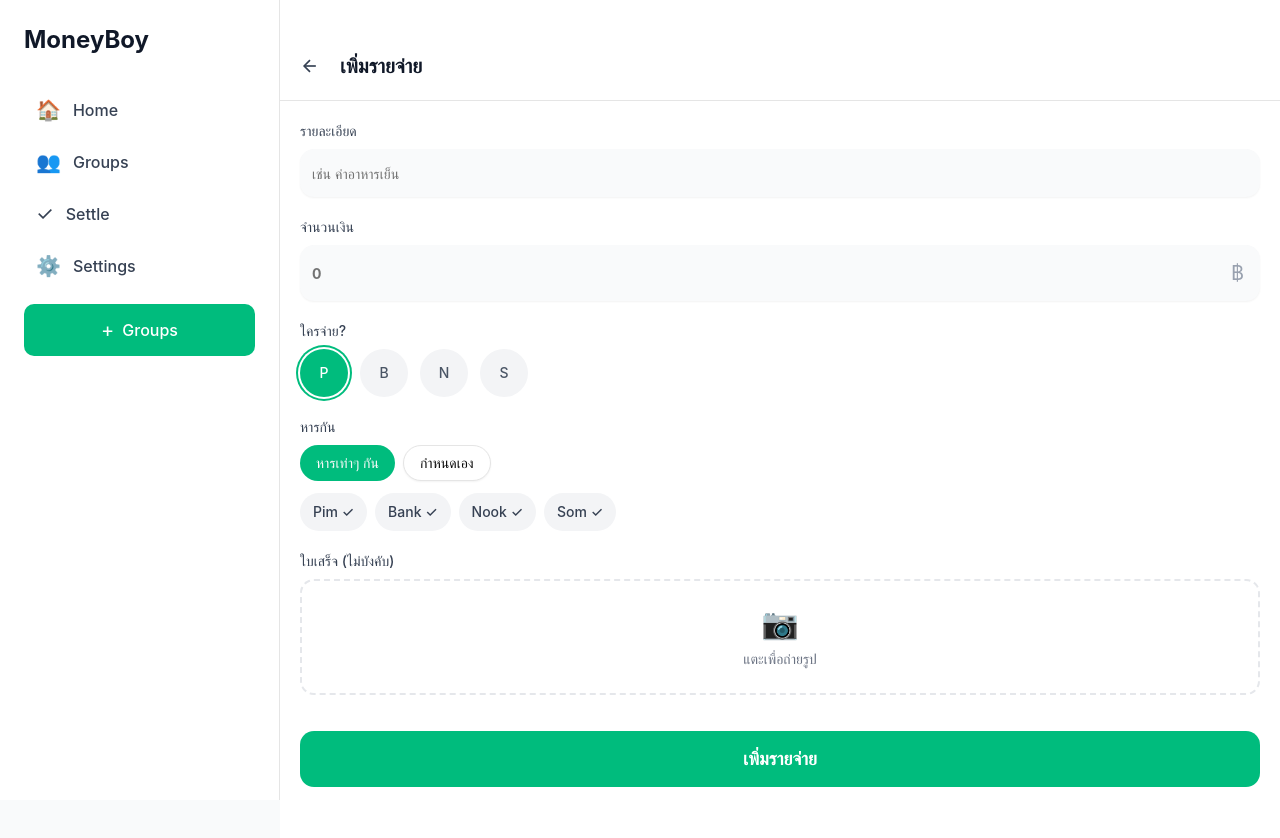
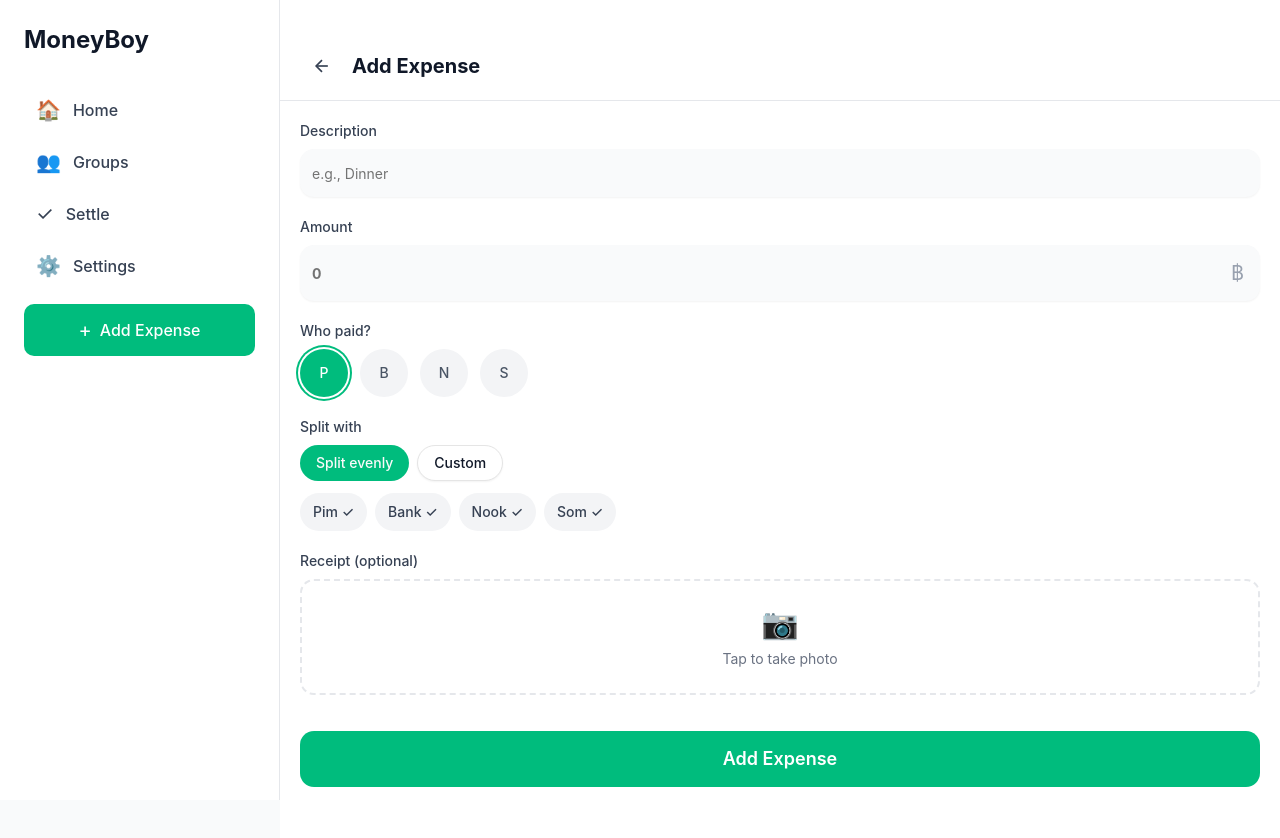
Before and after one commit to PhooChakrit/moneyBoys, a Next.js app: page /en/add-expense in a window 1280 px wide. Shown: the top 838 px of the page. Built offline with nearby package versions, Linux system fonts and the light colour scheme.

Commit message:
feat: implement dark mode with theme switching and updated UI styles across components.

```diff
--- a/app/[locale]/layout.tsx
+++ b/app/[locale]/layout.tsx
@@ -3,6 +3,7 @@ import { getMessages, getTranslations } from "next-intl/server";
 import type { Metadata } from "next";
 import "../globals.css";
 import { BottomNav } from "@/components/layout/BottomNav";
+import { ThemeProvider } from "@/components/theme-provider";
 import { notFound } from "next/navigation";
 import { routing } from "@/i18n/routing";
 
@@ -30,14 +31,15 @@ export default async function LocaleLayout({
   const messages = await getMessages();
 
   return (
-    <html lang={locale}>
-      <body className="antialiased">
+    <html lang={locale} suppressHydrationWarning>
+      <body className="antialiased bg-white dark:bg-gray-900 text-gray-900 dark:text-gray-100">
+        <ThemeProvider attribute="class" defaultTheme="light" enableSystem>
           <NextIntlClientProvider messages={messages}>
             {/* Responsive container */}
-          <div className="min-h-screen bg-gray-50">
+            <div className="min-h-screen bg-gray-50 dark:bg-gray-900">
               {/* Desktop sidebar nav - hidden on mobile/tablet */}
-            <aside className="hidden lg:block fixed left-0 top-0 h-screen w-[280px] border-r bg-white p-6 z-10">
-              <h1 className="mb-8 text-2xl font-bold text-gray-900">
+              <aside className="hidden lg:block fixed left-0 top-0 h-screen w-[280px] border-r border-gray-200 dark:border-gray-700 bg-white dark:bg-gray-800 p-6 z-10">
+                <h1 className="mb-8 text-2xl font-bold text-gray-900 dark:text-white">
                   MoneyBoy
                 </h1>
                 <nav className="space-y-2">
@@ -46,7 +48,7 @@ export default async function LocaleLayout({
               </aside>
 
               {/* Main content area */}
-            <main className="min-h-screen bg-white lg:bg-gray-50 lg:ml-[280px]">
+              <main className="min-h-screen bg-white dark:bg-gray-900 lg:bg-gray-50 lg:dark:bg-gray-900 lg:ml-[280px]">
                 {children}
               </main>
 
@@ -56,6 +58,7 @@ export default async function LocaleLayout({
               </div>
             </div>
           </NextIntlClientProvider>
+        </ThemeProvider>
       </body>
     </html>
   );
@@ -78,7 +81,7 @@ async function SidebarNav({ locale }: { locale: string }) {
         <a
           key={item.href}
           href={item.href}
-          className="flex items-center gap-3 rounded-lg px-3 py-2 text-gray-700 hover:bg-gray-100 transition-colors"
+          className="flex items-center gap-3 rounded-lg px-3 py-2 text-gray-700 dark:text-gray-300 hover:bg-gray-100 dark:hover:bg-gray-700 transition-colors"
         >
           <span className="text-xl">{item.icon}</span>
           <span className="font-medium">{item.label}</span>
@@ -89,7 +92,7 @@ async function SidebarNav({ locale }: { locale: string }) {
         className="mt-4 flex items-center justify-center gap-2 rounded-lg bg-emerald-500 px-3 py-3 text-white hover:bg-emerald-600 transition-colors"
       >
         <span className="text-xl">+</span>
-        <span className="font-medium">{t("groups")}</span>
+        <span className="font-medium">{t("addExpense")}</span>
       </a>
     </>
   );
--- /dev/null
+++ b/components/theme-provider.tsx
@@ -0,0 +1,8 @@
+"use client";
+
+import { ThemeProvider as NextThemesProvider } from "next-themes";
+import { type ThemeProviderProps } from "next-themes";
+
+export function ThemeProvider({ children, ...props }: ThemeProviderProps) {
+  return <NextThemesProvider {...props}>{children}</NextThemesProvider>;
+}
--- a/features/expense/components/AddExpenseScreen.tsx
+++ b/features/expense/components/AddExpenseScreen.tsx
@@ -1,43 +1,54 @@
 "use client";
 
 import Link from "next/link";
+import { useParams } from "next/navigation";
+import { useTranslations } from "next-intl";
 import { Button } from "@/components/ui/button";
 import { Input } from "@/components/ui/input";
 import { Badge } from "@/components/ui/badge";
 import { ArrowLeftIcon } from "@/components/icons";
 
 export function AddExpenseScreen() {
+  const t = useTranslations("addExpense");
+  const params = useParams();
+  const locale = params.locale as string;
+
   return (
-    <div className="min-h-screen bg-white pb-24">
+    <div className="min-h-screen bg-white dark:bg-gray-900 pb-24">
       {/* Header */}
-      <div className="px-5 pt-12 pb-4 border-b">
+      <div className="px-5 lg:px-8 pt-8 lg:pt-12 pb-4 border-b border-gray-200 dark:border-gray-700">
         <div className="flex items-center gap-3">
-          <Link href="/" className="p-2 -ml-2 rounded-full hover:bg-gray-100">
-            <ArrowLeftIcon className="w-5 h-5 text-gray-700" />
+          <Link
+            href={`/${locale}`}
+            className="p-2 -ml-2 rounded-full hover:bg-gray-100 dark:hover:bg-gray-800"
+          >
+            <ArrowLeftIcon className="w-5 h-5 text-gray-700 dark:text-gray-300" />
           </Link>
-          <h1 className="text-xl font-bold text-gray-900">เพิ่มรายจ่าย</h1>
+          <h1 className="text-xl font-bold text-gray-900 dark:text-white">
+            {t("title")}
+          </h1>
         </div>
       </div>
 
       <div className="p-5 space-y-5">
         <div>
-          <label className="text-sm font-medium text-gray-700 mb-2 block">
-            รายละเอียด
+          <label className="text-sm font-medium text-gray-700 dark:text-gray-300 mb-2 block">
+            {t("description")}
           </label>
           <Input
-            placeholder="เช่น ค่าอาหารเย็น"
-            className="h-12 rounded-xl bg-gray-50 border-0"
+            placeholder={t("descriptionPlaceholder")}
+            className="h-12 rounded-xl bg-gray-50 dark:bg-gray-800 border-0 dark:text-white dark:placeholder:text-gray-500"
           />
         </div>
 
         <div>
-          <label className="text-sm font-medium text-gray-700 mb-2 block">
-            จำนวนเงิน
+          <label className="text-sm font-medium text-gray-700 dark:text-gray-300 mb-2 block">
+            {t("amount")}
           </label>
           <div className="relative">
             <Input
               placeholder="0"
-              className="h-14 rounded-xl bg-gray-50 border-0 text-2xl font-bold pr-12"
+              className="h-14 rounded-xl bg-gray-50 dark:bg-gray-800 border-0 text-2xl font-bold pr-12 dark:text-white"
             />
             <span className="absolute right-4 top-1/2 -translate-y-1/2 text-gray-400 text-xl">
               ฿
@@ -46,8 +57,8 @@ export function AddExpenseScreen() {
         </div>
 
         <div>
-          <label className="text-sm font-medium text-gray-700 mb-2 block">
-            ใครจ่าย?
+          <label className="text-sm font-medium text-gray-700 dark:text-gray-300 mb-2 block">
+            {t("paidBy")}
           </label>
           <div className="flex gap-3">
             {["P", "B", "N", "S"].map((a, i) => (
@@ -55,8 +66,8 @@ export function AddExpenseScreen() {
                 key={i}
                 className={`w-12 h-12 rounded-full flex items-center justify-center text-sm font-medium transition-all ${
                   i === 0
-                    ? "bg-emerald-500 text-white ring-2 ring-emerald-500 ring-offset-2"
-                    : "bg-gray-100 text-gray-600 hover:bg-gray-200"
+                    ? "bg-emerald-500 text-white ring-2 ring-emerald-500 ring-offset-2 dark:ring-offset-gray-900"
+                    : "bg-gray-100 dark:bg-gray-700 text-gray-600 dark:text-gray-300 hover:bg-gray-200 dark:hover:bg-gray-600"
                 }`}
               >
                 {a}
@@ -66,18 +77,21 @@ export function AddExpenseScreen() {
         </div>
 
         <div>
-          <label className="text-sm font-medium text-gray-700 mb-2 block">
-            หารกัน
+          <label className="text-sm font-medium text-gray-700 dark:text-gray-300 mb-2 block">
+            {t("splitWith")}
           </label>
           <div className="flex gap-2 mb-3">
             <Button
               variant="default"
               className="rounded-full bg-emerald-500 hover:bg-emerald-600"
             >
-              หารเท่าๆ กัน
+              {t("splitEqually")}
             </Button>
-            <Button variant="outline" className="rounded-full">
-              กำหนดเอง
+            <Button
+              variant="outline"
+              className="rounded-full dark:border-gray-600 dark:text-gray-300 dark:hover:bg-gray-800"
+            >
+              {t("custom")}
             </Button>
           </div>
           <div className="flex gap-2 flex-wrap">
@@ -85,7 +99,7 @@ export function AddExpenseScreen() {
               <Badge
                 key={i}
                 variant="secondary"
-                className="px-3 py-2 text-sm bg-gray-100 text-gray-700 cursor-pointer hover:bg-emerald-100 hover:text-emerald-700"
+                className="px-3 py-2 text-sm bg-gray-100 dark:bg-gray-700 text-gray-700 dark:text-gray-300 cursor-pointer hover:bg-emerald-100 hover:text-emerald-700 dark:hover:bg-emerald-900 dark:hover:text-emerald-300"
               >
                 {name} ✓
               </Badge>
@@ -94,17 +108,19 @@ export function AddExpenseScreen() {
         </div>
 
         <div>
-          <label className="text-sm font-medium text-gray-700 mb-2 block">
-            ใบเสร็จ (ไม่บังคับ)
+          <label className="text-sm font-medium text-gray-700 dark:text-gray-300 mb-2 block">
+            {t("receipt")}
           </label>
-          <div className="border-2 border-dashed border-gray-200 rounded-xl p-6 text-center cursor-pointer hover:border-emerald-500 hover:bg-emerald-50 transition-colors">
+          <div className="border-2 border-dashed border-gray-200 dark:border-gray-600 rounded-xl p-6 text-center cursor-pointer hover:border-emerald-500 hover:bg-emerald-50 dark:hover:bg-emerald-900/20 transition-colors">
             <span className="text-3xl">📷</span>
-            <p className="text-gray-500 text-sm mt-2">แตะเพื่อถ่ายรูป</p>
+            <p className="text-gray-500 dark:text-gray-400 text-sm mt-2">
+              {t("tapToPhoto")}
+            </p>
           </div>
         </div>
 
         <Button className="w-full h-14 rounded-xl bg-emerald-500 hover:bg-emerald-600 text-white text-lg font-semibold mt-4">
-          เพิ่มรายจ่าย
+          {t("submit")}
         </Button>
       </div>
     </div>
--- a/messages/en.json
+++ b/messages/en.json
@@ -40,6 +40,7 @@
     "language": "Language",
     "theme": "Theme",
     "light": "Light",
+    "dark": "Dark",
     "inviteFriends": "Invite Friends",
     "groupPermissions": "Group Permissions",
     "expenseHistory": "Expense History",
@@ -50,21 +51,22 @@
   "addExpense": {
     "title": "Add Expense",
     "description": "Description",
-    "descPlaceholder": "e.g., Dinner",
+    "descriptionPlaceholder": "e.g., Dinner",
     "amount": "Amount",
-    "whoPaid": "Who paid?",
-    "splitHow": "Split how",
-    "splitEvenly": "Split evenly",
+    "paidBy": "Who paid?",
+    "splitWith": "Split with",
+    "splitEqually": "Split evenly",
     "custom": "Custom",
     "receipt": "Receipt (optional)",
-    "takePhoto": "Tap to take photo",
+    "tapToPhoto": "Tap to take photo",
     "submit": "Add Expense"
   },
   "nav": {
     "home": "Home",
     "groups": "Groups",
     "settle": "Settle",
-    "settings": "Settings"
+    "settings": "Settings",
+    "addExpense": "Add Expense"
   },
   "common": {
     "currency": "฿",
--- a/messages/th.json
+++ b/messages/th.json
@@ -40,6 +40,7 @@
     "language": "ภาษา",
     "theme": "ธีม",
     "light": "สว่าง",
+    "dark": "มืด",
     "inviteFriends": "เชิญเพื่อน",
     "groupPermissions": "สิทธิ์กลุ่ม",
     "expenseHistory": "ประวัติรายจ่าย",
@@ -50,21 +51,22 @@
   "addExpense": {
     "title": "เพิ่มรายจ่าย",
     "description": "รายละเอียด",
-    "descPlaceholder": "เช่น ค่าอาหารเย็น",
+    "descriptionPlaceholder": "เช่น ค่าอาหารเย็น",
     "amount": "จำนวนเงิน",
-    "whoPaid": "ใครจ่าย?",
-    "splitHow": "หารกัน",
-    "splitEvenly": "หารเท่าๆ กัน",
+    "paidBy": "ใครจ่าย?",
+    "splitWith": "หารกัน",
+    "splitEqually": "หารเท่าๆ กัน",
     "custom": "กำหนดเอง",
     "receipt": "ใบเสร็จ (ไม่บังคับ)",
-    "takePhoto": "แตะเพื่อถ่ายรูป",
+    "tapToPhoto": "แตะเพื่อถ่ายรูป",
     "submit": "เพิ่มรายจ่าย"
   },
   "nav": {
     "home": "หน้าหลัก",
     "groups": "กลุ่ม",
     "settle": "เคลียร์",
-    "settings": "ตั้งค่า"
+    "settings": "ตั้งค่า",
+    "addExpense": "เพิ่มรายจ่าย"
   },
   "common": {
     "currency": "฿",
--- a/package.json
+++ b/package.json
@@ -26,6 +26,7 @@
     "lucide-react": "^0.562.0",
     "next": "^15.5.9",
     "next-intl": "^4.6.1",
+    "next-themes": "^0.4.6",
     "react": "19.2.3",
     "react-dom": "19.2.3",
     "tailwind-merge": "^3.4.0",
--- a/tailwind.config.ts
+++ b/tailwind.config.ts
@@ -2,6 +2,7 @@ import type { Config } from "tailwindcss";
 import tailwindcssAnimate from "tailwindcss-animate";
 
 export default {
+  darkMode: "class",
   content: [
     "./pages/**/*.{js,ts,jsx,tsx,mdx}",
     "./components/**/*.{js,ts,jsx,tsx,mdx}",
```
Also changed, not shown: components/layout/BottomNav.tsx (+13 -5 lines), features/groups/components/GroupsScreen.tsx (+13 -11 lines), features/home/index.tsx (+50 -31 lines), features/settings/components/SettingsScreen.tsx (+66 -18 lines), features/settlement/components/SettlementScreen.tsx (+20 -14 lines), 1 other file (tests, documents, lock files or other folders). Lines whose indentation alone changed are shown as unchanged.
